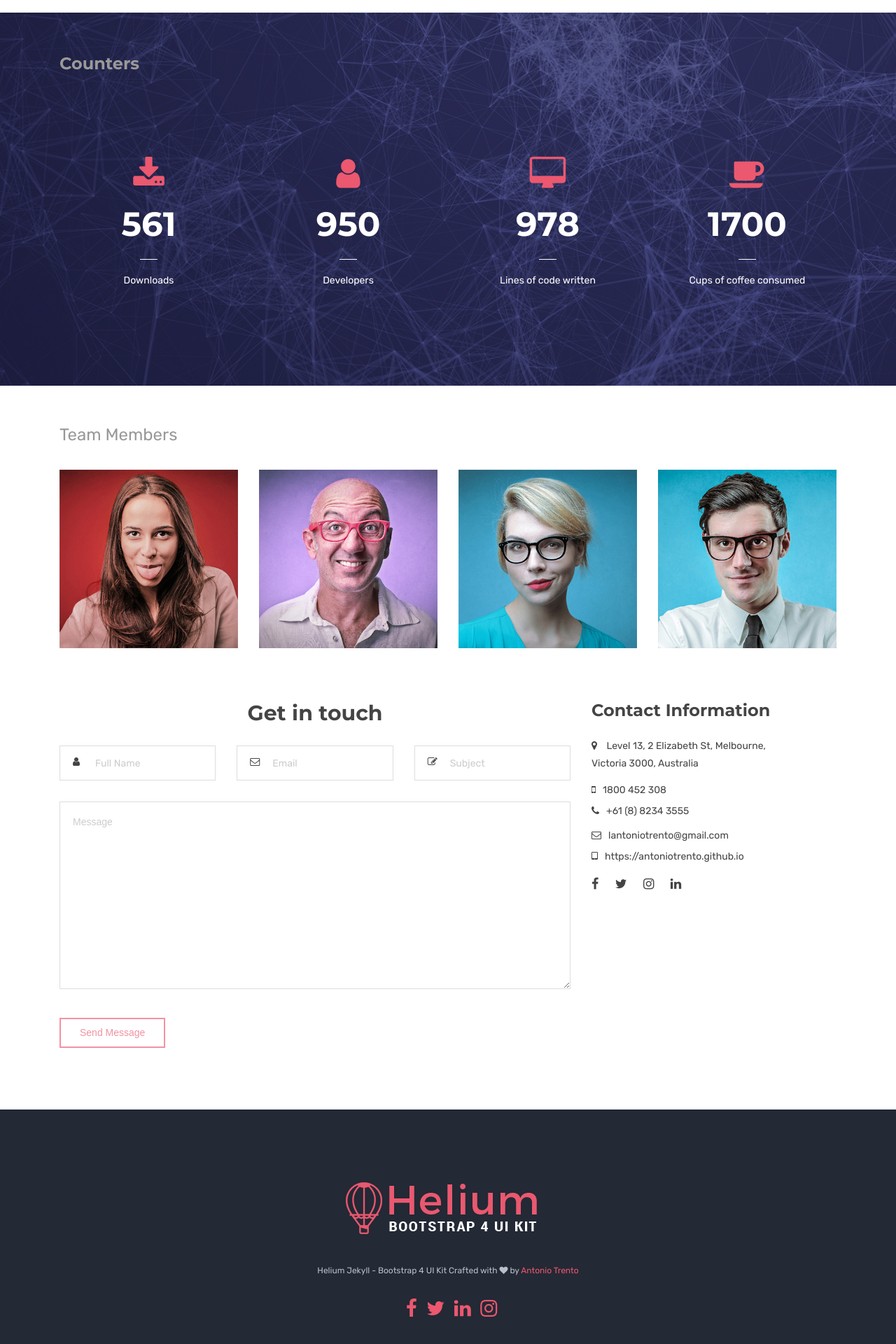
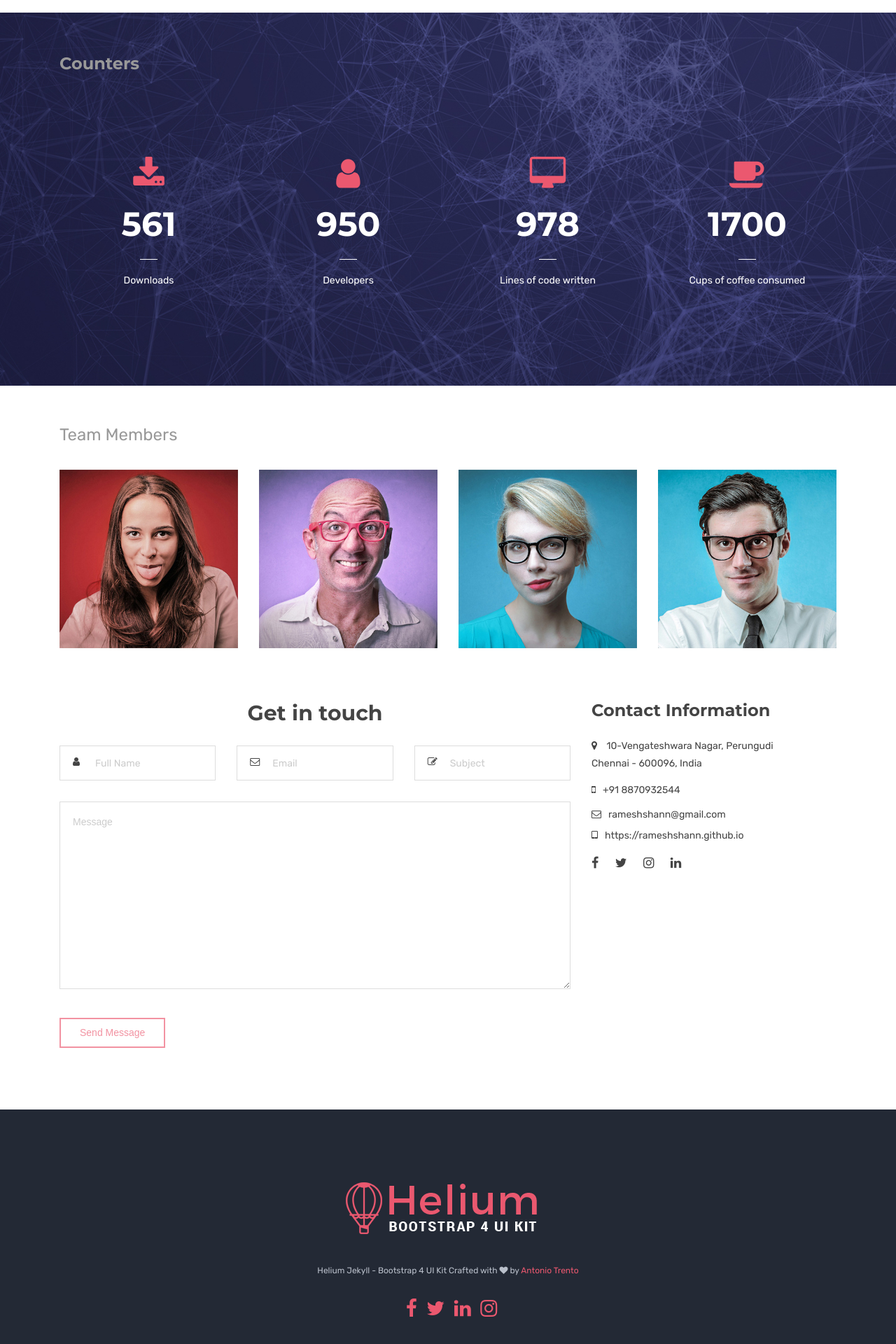
Before and after one commit to rameshshann/rameshshann.github.io, a Jekyll site: the page built from index.html, in a window 1280 px wide. Shown: the part 2405-4325 px from the top of the page at 70% size. Built offline with Jekyll 4.4.1, drawn with Linux system fonts in a browser that asks for light colours.

Commit message:
Update index.html

```diff
--- a/index.html
+++ b/index.html
@@ -410,16 +410,16 @@ canonical: https://heliumjk.github.io
             <div class="contact-info">
               <address>
 							<i class="fa fa-map-marker icons cyan-color contact-info-icon"></i>
-							Level 13, 2 Elizabeth St, Melbourne,
+							10-Vengateshwara Nagar, Perungudi
 							<br>
-							Victoria 3000, Australia
+							Chennai - 600096, India
 						</address>
               <div class="tel-info">
-                <a href="tel:1800452308"><i class="fa fa-mobile icons cyan-color contact-info-icon"></i>1800 452 308</a>
-                <a href="tel:+61(8)82343555"><i class="fa fa-phone icons cyan-color contact-info-icon"></i>+61 (8) 8234 3555</a>
+                <a href="tel:1800452308"><i class="fa fa-mobile icons cyan-color contact-info-icon"></i>+91 8870932544</a>
+                <!-- <a href="tel:+61(8)82343555"><i class="fa fa-phone icons cyan-color contact-info-icon"></i>+61 (8) 8234 3555</a> -->
               </div>
-              <a href="mailto:lantoniotrento@gmail.com"><i class="fa fa-envelope-o icons cyan-color contact-info-icon"></i>lantoniotrento@gmail.com</a>
-              <a href="https://antoniotrento.github.io"><i class="fa fa-tablet icons cyan-color contact-info-icon"></i>https://antoniotrento.github.io</a>
+              <a href="mailto:rameshshann@gmail.com"><i class="fa fa-envelope-o icons cyan-color contact-info-icon"></i>rameshshann@gmail.com</a>
+              <a href="https://rameshshann.github.io"><i class="fa fa-tablet icons cyan-color contact-info-icon"></i>https://rameshshann.github.io</a>
               {% include social-block.html %}
             </div>
           </div>
```
